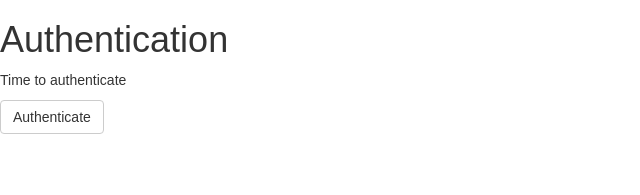
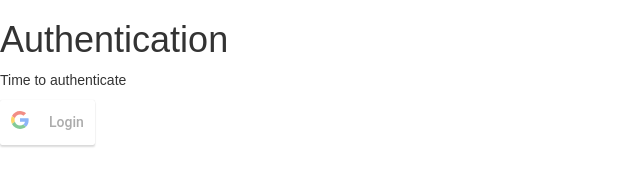
Before and after one commit to lindbergan/dat076project, a React (Create React App) app in the folder client/: page / in a window 1280 px wide. Shown: the top 195 px of the page, without its empty margins (0-640 px from the left). Built offline with nearby package versions, Linux system fonts and the light colour scheme.

Commit message:
Google Auth now works

```diff
--- a/client/package.json
+++ b/client/package.json
@@ -6,6 +6,7 @@
     "react": "^16.2.0",
     "react-bootstrap": "^0.32.1",
     "react-dom": "^16.2.0",
+    "react-google-login": "^3.0.4",
     "react-scripts": "1.1.1"
   },
   "proxy": "http://127.0.0.1:3000",
--- a/client/src/App.js
+++ b/client/src/App.js
@@ -17,7 +17,7 @@ class App extends Component {
 
   render() {
     if (!this.state.authenticated) {
-      return <Authentication auth={() => this.setState({ authenticated: true })}/>
+      return <Authentication authFunc={() => this.setState({ authenticated: true })}/>
     }
     return (
       <div className="App grid-container">
--- a/client/src/components/Header.js
+++ b/client/src/components/Header.js
@@ -1,8 +1,7 @@
 import React, { Component } from 'react';
-import ReactDOM from 'react-dom';
-import { Button, FormGroup, FormControl } from 'react-bootstrap';
+import { FormGroup, FormControl } from 'react-bootstrap';
 
-export class Header extends React.Component {
+export class Header extends Component {
 
     constructor(props, context){
       super(props, context);
--- a/client/src/components/authentication-view.js
+++ b/client/src/components/authentication-view.js
@@ -1,20 +1,25 @@
 import React, { Component } from 'react';
-import { Button } from "react-bootstrap";
+import GoogleLogin from 'react-google-login'
 
 export class Authentication extends Component {
-  constructor() {
-    super();
-  }
-  async componentDidMount() {
-
-  }
 
   render() {
+    const responseGoogle = (response) => {
+      console.log(response);
+    };
+
+
     return (
     <div>
       <h1>Authentication</h1>
       <p>Time to authenticate</p>
-      <Button onClick={() => this.props.auth()}>Authenticate</Button>
+      <GoogleLogin
+        className="btn btn-primary"
+        clientId="619353481887-svkhfldhas6b2bs65atfrimeqe1eoge8.apps.googleusercontent.com"
+        buttonText="Login"
+        onSuccess={() => this.props.authFunc()}
+        onFailure={responseGoogle}
+      />
     </div>)
   }
 }
```
Also changed, not shown: 1 other file (tests, documents, lock files or other folders).
